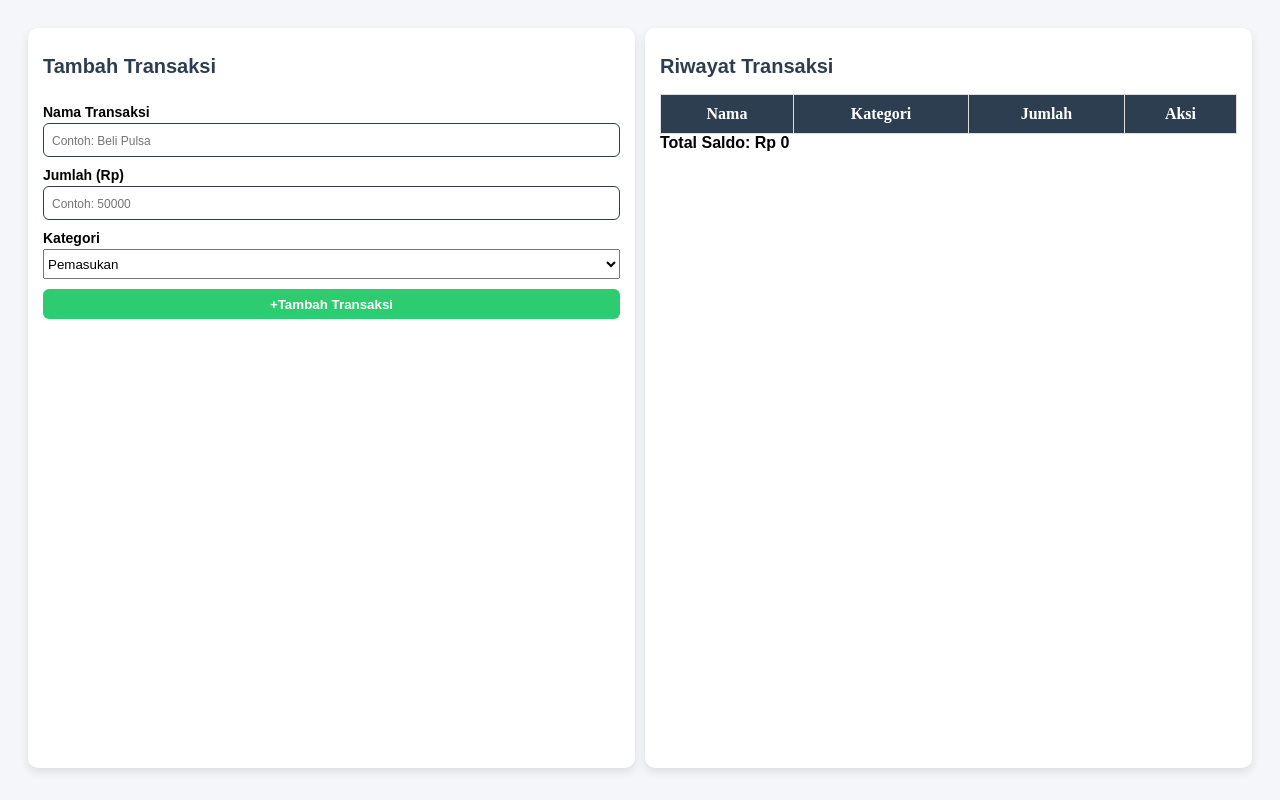
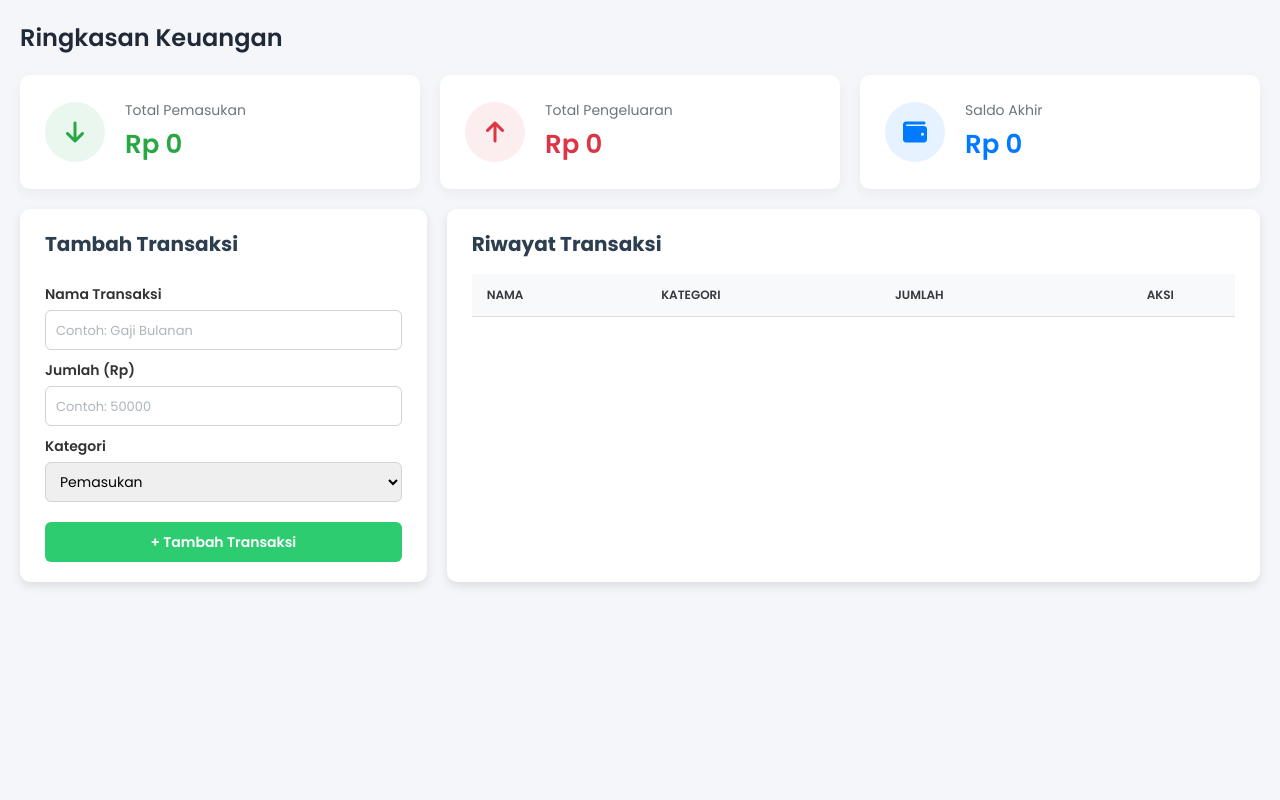
Before and after one commit to Randi-95/TugasKonsli-PencatatKeuangan, a plain HTML site: page index.html in a window 1280 px wide. Drawn offline with Linux system fonts and the light colour scheme.

Commit message:
penambahan total pengeluaran, total pemasukan ,saldo akhir

```diff
--- a/index.html
+++ b/index.html
@@ -1,58 +1,94 @@
 <!DOCTYPE html>
-<html lang="en">
+<html lang="id">
 <head>
     <meta charset="UTF-8">
     <meta name="viewport" content="width=device-width, initial-scale=1.0">
+    <title>Pencatat Keuangan</title>
     <link rel="stylesheet" href="style.css">
-    <title>Document</title>
-
-
+    <link rel="stylesheet" href="https://cdnjs.cloudflare.com/ajax/libs/font-awesome/6.5.2/css/all.min.css">
+    <link rel="preconnect" href="https://fonts.googleapis.com">
+    <link rel="preconnect" href="https://fonts.gstatic.com" crossorigin>
+    <link href="https://fonts.googleapis.com/css2?family=Poppins:wght@400;500;600;700&display=swap" rel="stylesheet">
 
 </head>
 <body>
+    <div class="wadah-halaman">
+        <header class="header-ringkasan">
+            <h1>Ringkasan Keuangan</h1>
+            <div class="wadah-ringkasan">
+                <div class="kartu-ringkasan">
+                    <div class="ikon-ringkasan pemasukan">
+                        <i class="fa-solid fa-arrow-down"></i>
+                    </div>
+                    <div class="detail-ringkasan">
+                        <span class="judul-ringkasan">Total Pemasukan</span>
+                        <h2 class="nilai-ringkasan teks-pemasukan" id="total-pemasukan">Rp 0</h2>
+                    </div>
+                </div>
+                <div class="kartu-ringkasan">
+                    <div class="ikon-ringkasan pengeluaran">
+                        <i class="fa-solid fa-arrow-up"></i>
+                    </div>
+                    <div class="detail-ringkasan">
+                        <span class="judul-ringkasan">Total Pengeluaran</span>
+                        <h2 class="nilai-ringkasan teks-pengeluaran" id="total-pengeluaran">Rp 0</h2>
+                    </div>
+                </div>
+                <div class="kartu-ringkasan">
+                    <div class="ikon-ringkasan saldo">
+                        <i class="fa-solid fa-wallet"></i>
+                    </div>
+                    <div class="detail-ringkasan">
+                        <span class="judul-ringkasan">Saldo Akhir</span>
+                        <h2 class="nilai-ringkasan teks-saldo" id="saldo-akhir">Rp 0</h2>
+                    </div>
+                </div>
+            </div>
+        </header>
+
+        <!-- ====== BAGIAN KONTEN UTAMA ====== -->
         <main>
             <div class="containerTransaksi">
                 <h2>Tambah Transaksi</h2>
+                <form name="formTambahTransaksi" id="formTambahTransaksi" class="formTambahTransaksi">
+                    <label for="nama">Nama Transaksi</label>
+                    <input type="text" id="nama" placeholder="Contoh: Gaji Bulanan" required>
 
-            <form name="formTambahTransaksi" id="formTambahTransaksi" class="formTambahTransaksi">
-                <label>Nama Transaksi</label>
-                <input type="text" id="nama" placeholder="Contoh: Beli Pulsa">
+                    <label for="jumlah">Jumlah (Rp)</label>
+                    <input type="number" id="jumlah" placeholder="Contoh: 50000" required>
 
-                <label>Jumlah (Rp)</label>
-                <input type="number" id="jumlah" placeholder="Contoh: 50000">
-
-                <label>Kategori</label>
-                <select id="kategori">
+                    <label for="kategori">Kategori</label>
+                    <select id="kategori" required>
                         <option value="pemasukan">Pemasukan</option>
                         <option value="pengeluaran">Pengeluaran</option>
                     </select>
 
-                <input type="submit" name="submit" id="submit" value="+Tambah Transaksi">
+                    <input type="submit" name="submit" id="submit" value="+ Tambah Transaksi">
                 </form>
             </div>
 
             <div class="riwayatTransaksi">
                 <h2>Riwayat Transaksi</h2>
+                <div class="wadah-tabel">
                     <table>
                         <thead>
                             <tr>
                                 <th>Nama</th>
                                 <th>Kategori</th>
                                 <th>Jumlah</th>
-                <th>Aksi</th>
+                                <th style="text-align: center;">Aksi</th>
                             </tr>
                         </thead>
                         <tbody id="tabel-body">
-
+                            <!-- Data transaksi akan muncul di sini -->
                         </tbody>
                     </table>
-
-            <div class="total-box">
-            Total Saldo: Rp <span id="total">0</span>
                 </div>
             </div>
         </main>
+    </div>
 
-    <script src="script.js"></script>
+    <script src="script.js">
+    </script>
 </body>
 </html>
--- a/script.js
+++ b/script.js
@@ -46,8 +46,9 @@ document.querySelector("form[name=formTambahTransaksi]").onsubmit = function(eve
         const submit = document.getElementById("submit")
         submit.value = "+Tambah Transaksi"
         submit.style.backgroundColor = "#2ecc71"
+        updateTotal()
 
-        updateTotal()
+        document.forms["formTambahTransaksi"].reset()
     } else {
         let isiKeuangan = document.createElement("tr")
         isiKeuangan.innerHTML = `
@@ -121,5 +122,7 @@ document.querySelector("form[name=formTambahTransaksi]").onsubmit = function(eve
 
 function updateTotal(){
     totalSaldo = totalPemasukan - totalPengeluaran
-    document.getElementById("total").textContent = totalSaldo
+    document.getElementById("saldo-akhir").textContent = totalSaldo
+    document.getElementById("total-pemasukan").textContent = totalPemasukan
+    document.getElementById("total-pengeluaran").textContent = totalPengeluaran
 }
--- a/style.css
+++ b/style.css
@@ -1,132 +1,239 @@
-.containerTransaksi h2{
-    font-size: 20px;
-    color: #2c3e50;
-    font-family: Arial, Helvetica, sans-serif;
+* {
+  margin: 0;
+  padding: 0;
+  box-sizing: border-box;
 }
 
-.containerTransaksi, .riwayatTransaksi{
-    height: 90vh;
-    box-shadow: 0 4px 10px rgba(0,0,0,0.1);
-    background-color: white;
-    border-radius: 10px;
-    padding: 10px 15px;
-}
-main{
-    display: grid;
-    grid-template-columns: 1fr 1fr;
-    gap: 10px;
-    padding: 20px;
+body {
+  font-family: "Poppins", sans-serif;
   background-color: #f4f6f9;
-}
-body{
-    background-color: #f4f6f9;
+  color: #333;
 }
 
-.formTambahTransaksi{
+.wadah-halaman {
+  padding: 20px;
+  max-width: 1400px;
+  margin: 0 auto;
+}
+
+.header-ringkasan h1 {
+  margin-bottom: 20px;
+  color: #1f2937;
+  font-weight: 600;
+  font-size: 24px;
+}
+
+.wadah-ringkasan {
+  display: grid;
+  grid-template-columns: repeat(auto-fit, minmax(280px, 1fr));
+  gap: 20px;
+  margin-bottom: 20px;
+}
+
+.kartu-ringkasan {
+  background-color: #ffffff;
+  border-radius: 10px;
+  padding: 25px;
+  display: flex;
+  align-items: center;
+  gap: 20px;
+  box-shadow: 0 4px 12px rgba(0, 0, 0, 0.05);
+  transition: transform 0.2s ease-in-out;
+}
+
+.kartu-ringkasan:hover {
+  transform: translateY(-5px);
+}
+
+.ikon-ringkasan {
+  width: 60px;
+  height: 60px;
+  border-radius: 50%;
+  display: flex;
+  justify-content: center;
+  align-items: center;
+  font-size: 24px;
+  flex-shrink: 0;
+}
+
+.detail-ringkasan {
   display: flex;
   flex-direction: column;
 }
 
-.formTambahTransaksi label{
-    font-family: Arial, Helvetica, sans-serif;
+.judul-ringkasan {
+  font-size: 14px;
+  color: #6c757d;
+  margin-bottom: 4px;
+}
+
+.nilai-ringkasan {
+  font-size: 26px;
+  font-weight: 600;
+}
+
+.ikon-ringkasan.pemasukan {
+  background-color: #e9f7ef;
+  color: #28a745;
+}
+.teks-pemasukan {
+  color: #28a745;
+}
+
+.ikon-ringkasan.pengeluaran {
+  background-color: #fceeee;
+  color: #dc3545;
+}
+.teks-pengeluaran {
+  color: #dc3545;
+}
+
+.ikon-ringkasan.saldo {
+  background-color: #e6f2ff;
+  color: #007bff;
+}
+.teks-saldo {
+  color: #007bff;
+}
+
+main {
+  display: grid;
+  grid-template-columns: 1fr 2fr;
+  gap: 20px;
+}
+
+.containerTransaksi,
+.riwayatTransaksi {
+  box-shadow: 0 4px 10px rgba(0, 0, 0, 0.1);
+  background-color: white;
+  border-radius: 10px;
+  padding: 20px 25px;
+}
+
+.containerTransaksi h2,
+.riwayatTransaksi h2 {
+  font-size: 20px;
+  color: #2c3e50;
+  margin-bottom: 15px;
+}
+
+.formTambahTransaksi {
+  display: flex;
+  flex-direction: column;
+}
+
+.formTambahTransaksi label {
   font-weight: 600;
   font-size: 14px;
   margin-top: 10px;
-    margin-bottom: 3px;
+  margin-bottom: 5px;
 }
 
-.formTambahTransaksi input{
-    padding-inline: 8px;
-    height: 30px;
+.formTambahTransaksi input,
+.formTambahTransaksi select {
+  padding: 0 10px;
+  height: 40px;
   border-radius: 6px;
-    border: 1px solid #2c3e50;
+  border: 1px solid #ced4da;
   outline: none;
+  font-family: "Poppins", sans-serif;
+  font-size: 14px;
+  transition: border-color 0.2s, box-shadow 0.2s;
 }
 
-.formTambahTransaksi input::placeholder{
-    font-size: 12px;
+.formTambahTransaksi input:focus,
+.formTambahTransaksi select:focus {
+  border-color: #007bff;
+  box-shadow: 0 0 0 2px rgba(0, 123, 255, 0.25);
 }
 
-.formTambahTransaksi select{
-    height: 30px;
-    outline: none;
+.formTambahTransaksi input::placeholder {
+  font-size: 13px;
+  color: #adb5bd;
 }
 
-#submit{
-    margin-top: 10px;
+#submit {
+  margin-top: 20px;
   background-color: #2ecc71;
   color: white;
   font-weight: 600;
   border: none;
-    padding: 5px 0;
   cursor: pointer;
+  transition: background-color 0.2s;
 }
 
-#submit:hover{
+#submit:hover {
   background-color: #27ae60;
 }
 
-th, td {
-    border: 1px solid #ddd;
-    padding: 10px;
-    text-align: center;
-}
-
-th {
-    background: #2c3e50;
-    color: white;
+.wadah-tabel {
+  overflow-x: auto;
 }
 
 table {
   width: 100%;
   border-collapse: collapse;
-  margin: 0 auto;
 }
 
-.total-box{
-    font-weight: 600;
-    font-family: Arial, Helvetica, sans-serif;
+th,
+td {
+  border-bottom: 1px solid #ddd;
+  padding: 12px 15px;
+  text-align: left;
 }
 
-.riwayatTransaksi h2{
-    font-size: 20px;
-    color: #2c3e50;
-    font-family: Arial, Helvetica, sans-serif;
+th {
+  background: #f8f9fa;
+  color: #343a40;
+  font-weight: 600;
+  text-transform: uppercase;
+  font-size: 12px;
 }
 
-.btnAksi{
+td {
+  font-size: 14px;
+}
+
+.kategori-pemasukan {
+  color: #28a745;
+  font-weight: 500;
+}
+.kategori-pengeluaran {
+  color: #dc3545;
+  font-weight: 500;
+}
+
+.btnAksi {
   display: flex;
   justify-content: center;
-    gap: 2px;
+  gap: 5px;
 }
-.btnEdit{
+.btnEdit,
+.btnHapus {
   cursor: pointer;
-    background-color: #3498db;
-    padding: 2px;
-    border-radius: 4px;
+  width: 30px;
+  height: 30px;
+  border-radius: 6px;
   display: flex;
   justify-content: center;
+  align-items: center;
+  color: white;
+  border: none;
+  transition: opacity 0.2s;
 }
-.btnHapus{
-    cursor: pointer;
+.btnEdit {
+  background-color: #3498db;
+}
+.btnHapus {
   background-color: #e74c3c;
-    padding: 2px;
-    border-radius: 4px;
-    display: flex;
-    justify-content: center;
+}
+.btnEdit:hover,
+.btnHapus:hover {
+  opacity: 0.8;
 }
 
-@media (max-width:  600px){
-    main{
+@media (max-width: 992px) {
+  main {
     grid-template-columns: 1fr;
   }
-
-    .containerTransaksi, .riwayatTransaksi{
-        height: auto;
 }
-
-    .riwayatTransaksi{
-        overflow: hidden;
-        overflow-x: auto;
-    }
-}
```
Lines whose indentation alone changed are shown as unchanged.
